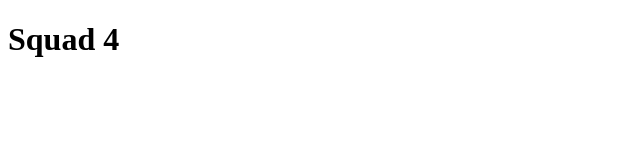
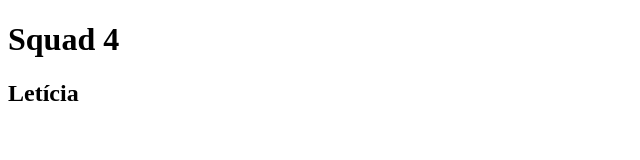
Before and after one commit to LeticiaBorges06/Squad-2.0, a plain HTML site: page index.html in a window 1280 px wide. Shown: the whole page, without its empty margins (0-640 px from the left). Drawn offline with Linux system fonts and the light colour scheme.

Commit message:
alteração no html

```diff
--- a/index.html
+++ b/index.html
@@ -7,6 +7,7 @@
 </head>
 <body>
     <h1>Squad 4</h1>
+    <h2>Letícia</h2>
     <script src="script.js"></script>
 </body>
 </html>
```
